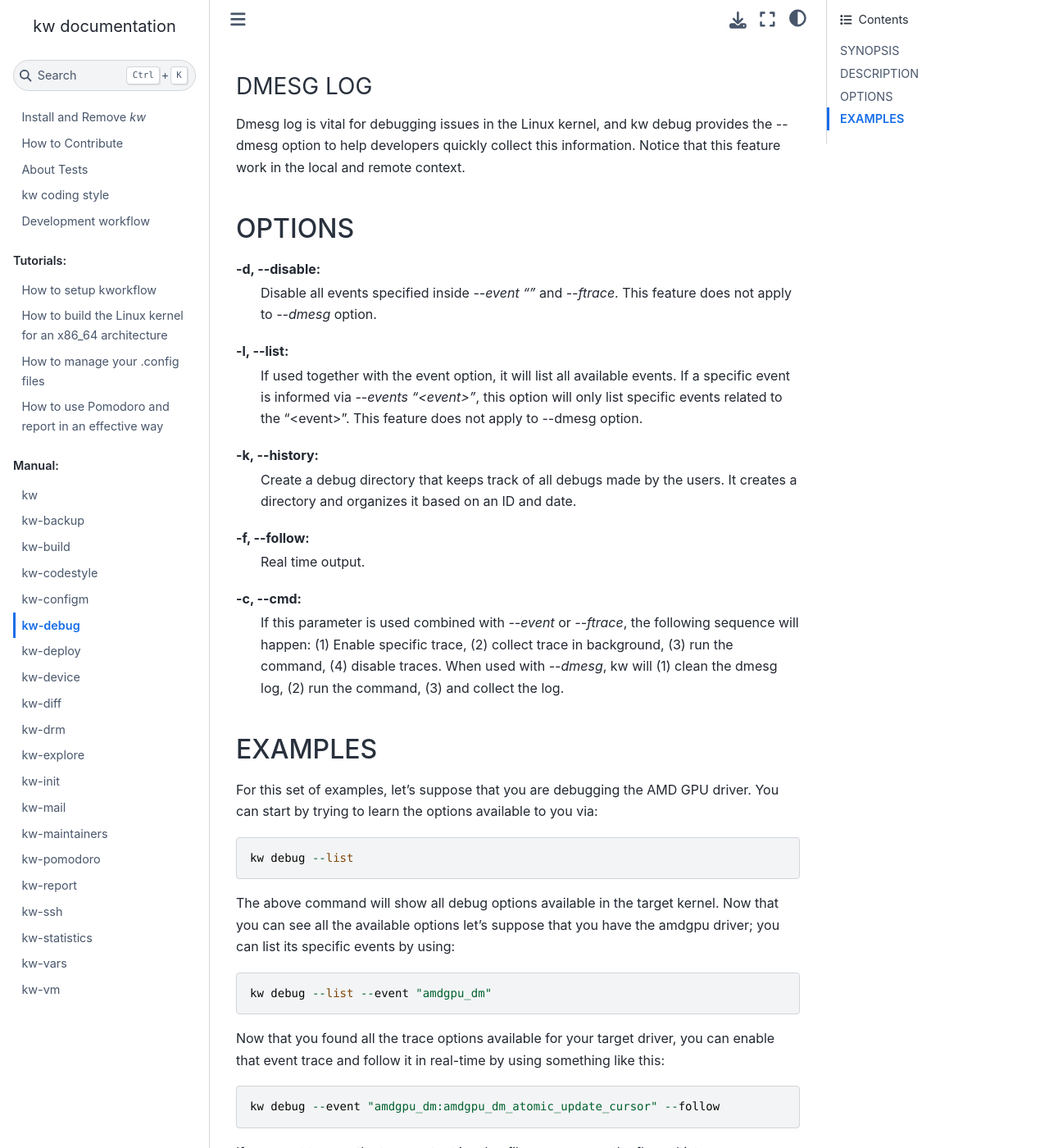
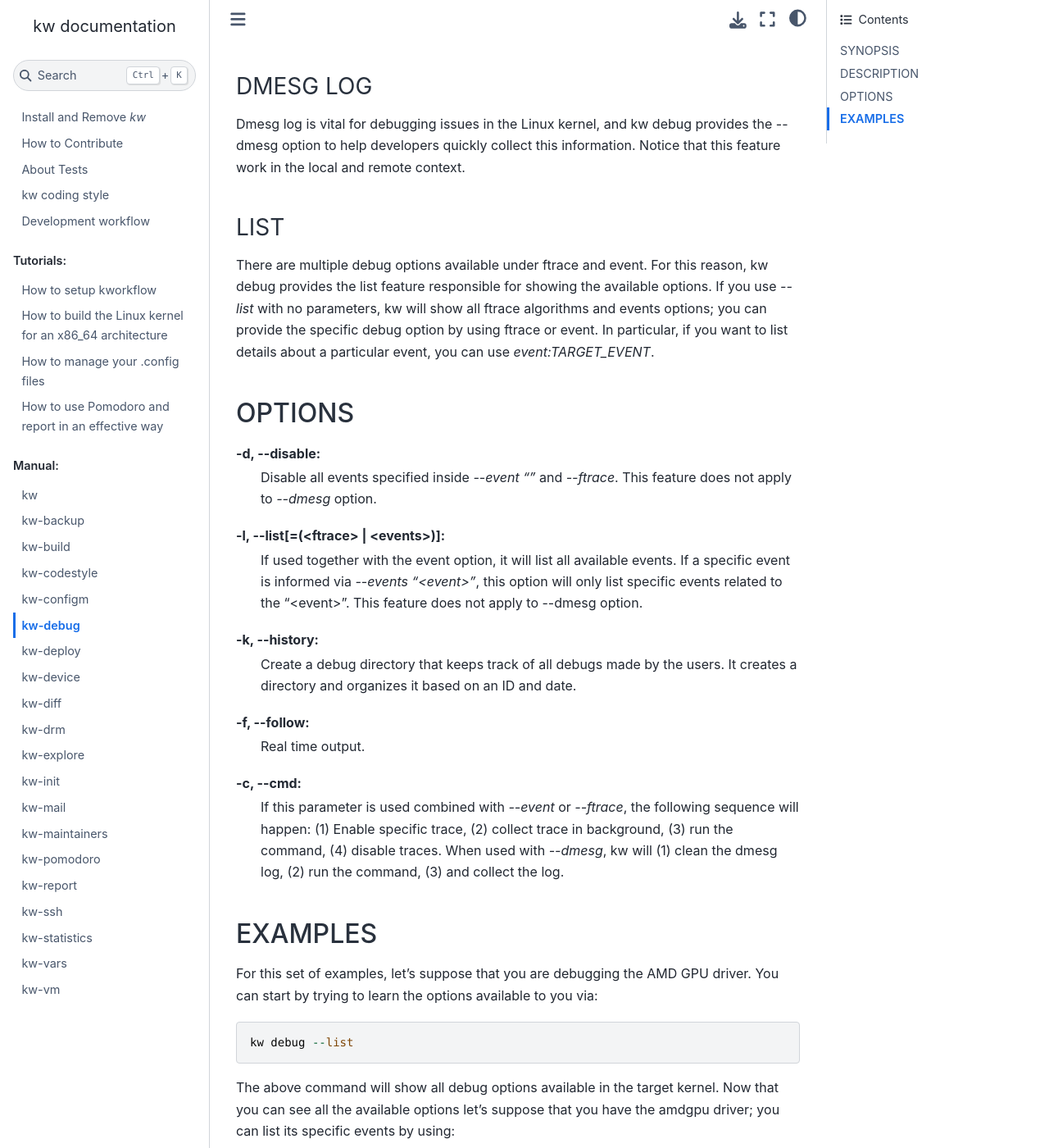
Before and after one commit to kworkflow/kworkflow, a Sphinx documentation site: the page built from documentation/man/features/debug.rst, in a window 1280 px wide and 1400 px high, scrolled down 1673 px. Shown: the whole window at 82% size. Built offline with Sphinx 7.4.7 and the Sphinx Book theme 1.1.4, drawn with Linux system fonts in a browser that asks for light colours; some of the changed text lies outside the part shown.

Commit message:
src: debug: Add list feature
Signed-off-by: Rodrigo Siqueira <rodrigosiqueiramelo@gmail.com>

```diff
--- a/documentation/man/features/debug.rst
+++ b/documentation/man/features/debug.rst
@@ -9,7 +9,7 @@ SYNOPSIS
 | *kw* *debug* [(-e | \--event) <event-syntax> [(-d | \--disable)] [(-k | \--history)] [(-f | \--follow)] ]
 | *kw* *debug* [(-t | \--ftrace)]
 | *kw* *debug* [(-g | \--dmesg) [(-f | \--follow)] [(-c | \--cmd) "COMMAND"] ]
-| *kw* *debug* [(-l | \--list)] [(-e | \--event)]
+| *kw* *debug* [(-l | \--list)[=(<ftrace> | <events>)]] [(-e | \--event)]
 | *kw* *debug* [(-h | \--help)]
 
 DESCRIPTION
@@ -77,13 +77,23 @@ Dmesg log is vital for debugging issues in the Linux kernel, and kw debug
 provides the \--dmesg option to help developers quickly collect this
 information. Notice that this feature work in the local and remote context.
 
+LIST
+----
+
+There are multiple debug options available under ftrace and event. For this
+reason, kw debug provides the list feature responsible for showing the
+available options. If you use `\--list` with no parameters, kw will show all
+ftrace algorithms and events options; you can provide the specific debug option
+by using ftrace or event. In particular, if you want to list details about a
+particular event, you can use `event:TARGET_EVENT`.
+
 OPTIONS
 =======
 -d, \--disable:
   Disable all events specified inside `\--event ""` and `\--ftrace`. This
   feature does not apply to `\--dmesg` option.
 
--l, \--list:
+-l, \--list[=(<ftrace> | <events>)]:
   If used together with the event option, it will list all available events. If
   a specific event is informed via *\--events "<event>"*, this option will only
   list specific events related to the "<event>".  This feature does not apply
@@ -116,6 +126,11 @@ Now that you can see all the available options let's suppose that you have the
 amdgpu driver; you can list its specific events by using::
 
   kw debug --list --event "amdgpu_dm"
+
+You can also use::
+
+  kw debug --list="ftrace"
+  kw debug --list="events:amdgpu_dm"
 
 Now that you found all the trace options available for your target driver, you
 can enable that event trace and follow it in real-time by using something like
```
Also changed, not shown: 1 other file.
